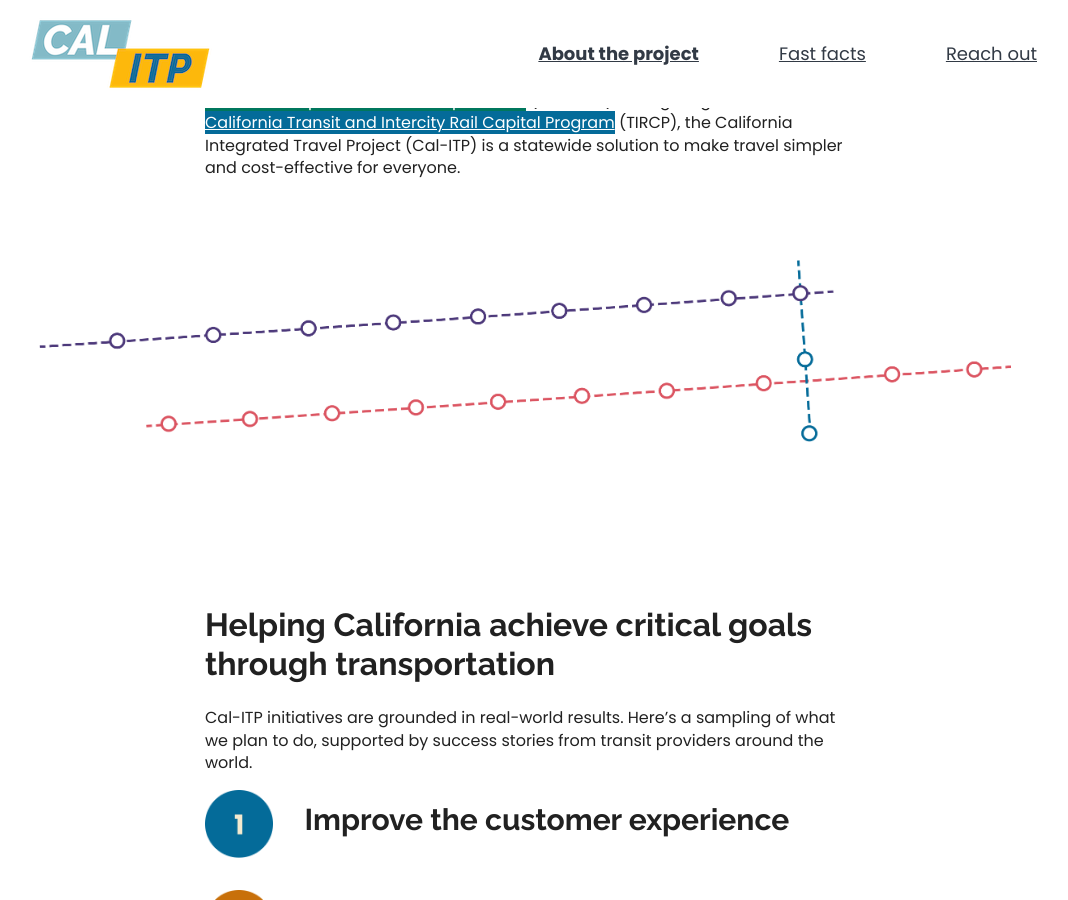
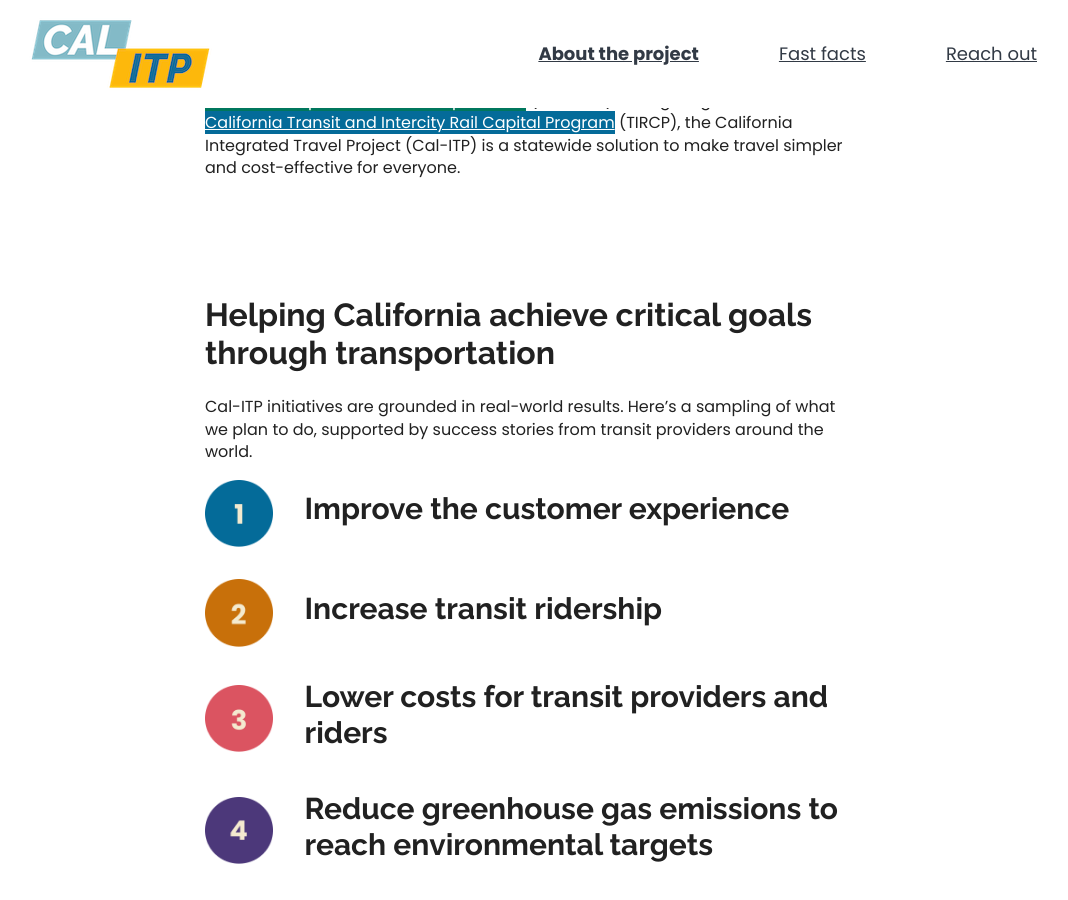
Before and after one commit to cal-itp/calitp.org, a Jekyll site: the page built from src/index.html, in a window 1280 px wide and 900 px high, scrolled down 1093 px. Shown: the whole window, without its empty margins (115-1183 px from the left). Built offline with Jekyll 4.4.1, drawn with Linux system fonts in a browser that asks for light colours.

Commit message:
refactor(standards): move tracks divider below numbered items

```diff
--- a/src/index.html
+++ b/src/index.html
@@ -62,14 +62,6 @@
     </p>
   </section>
 
-  <picture class="railway">
-    <img
-      id="tracks-2"
-      src="images/tracks-divider-2.png"
-      alt="Decorative element with dots and dashes, meant to resemble a transit map"
-    />
-  </picture>
-
   <section id="funfacts" class="constricted">
     <h2>Helping California achieve critical goals through transportation</h2>
     <p>
@@ -94,6 +86,14 @@
       <h3>Promote equitable access to transportation across the state’s transit providers</h3>
     </section>
   </section>
+
+  <picture class="railway">
+    <img
+      id="tracks-2"
+      src="images/tracks-divider-2.png"
+      alt="Decorative element with dots and dashes, meant to resemble a transit map"
+    />
+  </picture>
 
   <picture class="railway">
     <img
```
